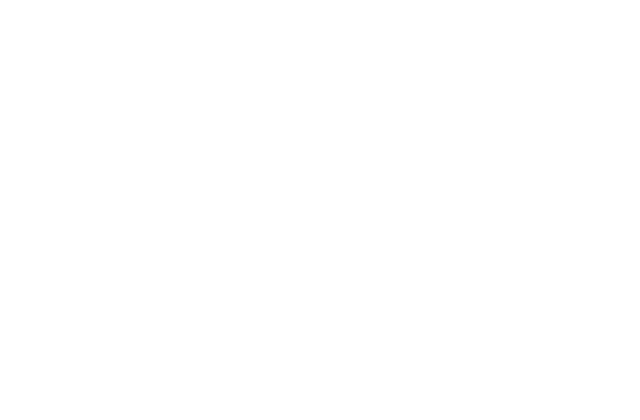
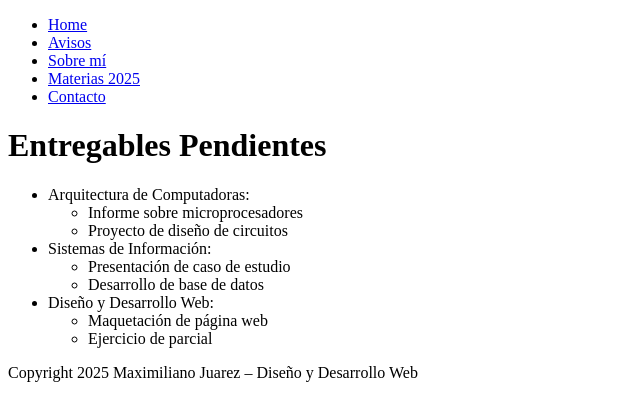
Before and after one commit to MaxJuarezUade/examen1, a plain HTML site: page avisos.html in a window 1280 px wide. Shown: the whole page, without its empty margins (0-640 px from the left). Drawn offline with Linux system fonts and the light colour scheme.

Commit message:
cargando contenido de todos los archivos html

```diff
--- a/about.html
+++ b/about.html
@@ -0,0 +1,19 @@
+<!DOCTYPE html>
+<html lang="en">
+<head>
+    <meta charset="UTF-8">
+    <meta name="viewport" content="width=device-width, initial-scale=1.0">
+    <title>Sobre mí</title>
+    <script src="scripts/loadContent.js" defer></script>
+</head>
+<body>
+    <header id="header"></header>
+    <main>
+        <h1>Sobre mí</h1>
+        <p><strong>Nombre:</strong>Maximiliano Juarez.</p>
+        <p><strong>Carrera que estudia:</strong>Licenciatura en Gestión IT remoto.</p>
+        <img src="images/profileimg.png" alt="Profile Image" style="max-width: 100%; height: auto;">
+    </main>
+    <footer id="footer"></footer>
+</body>
+</html>
--- a/avisos.html
+++ b/avisos.html
@@ -0,0 +1,36 @@
+<!DOCTYPE html>
+<html lang="en">
+<head>
+    <meta charset="UTF-8">
+    <meta name="viewport" content="width=device-width, initial-scale=1.0">
+    <title>Avisos</title>
+    <script src="scripts/loadContent.js" defer></script>
+</head>
+<body>
+    <header id="header"></header>
+    <main>
+        <h1>Entregables Pendientes</h1>
+        <ul>
+            <li>Arquitectura de Computadoras:
+                <ul>
+                    <li>Informe sobre microprocesadores</li>
+                    <li>Proyecto de diseño de circuitos</li>
+                </ul>
+            </li>
+            <li>Sistemas de Información:
+                <ul>
+                    <li>Presentación de caso de estudio</li>
+                    <li>Desarrollo de base de datos</li>
+                </ul>
+            </li>
+            <li>Diseño y Desarrollo Web:
+                <ul>
+                    <li>Maquetación de página web</li>
+                    <li>Ejercicio de parcial</li>
+                </ul>
+            </li>
+        </ul>
+    </main>
+    <footer id="footer"></footer>
+</body>
+</html>
```
Also changed, not shown: contacto.html (+34 -0 lines), index.html (+6 -1 lines), images/profileimg.png (added).
